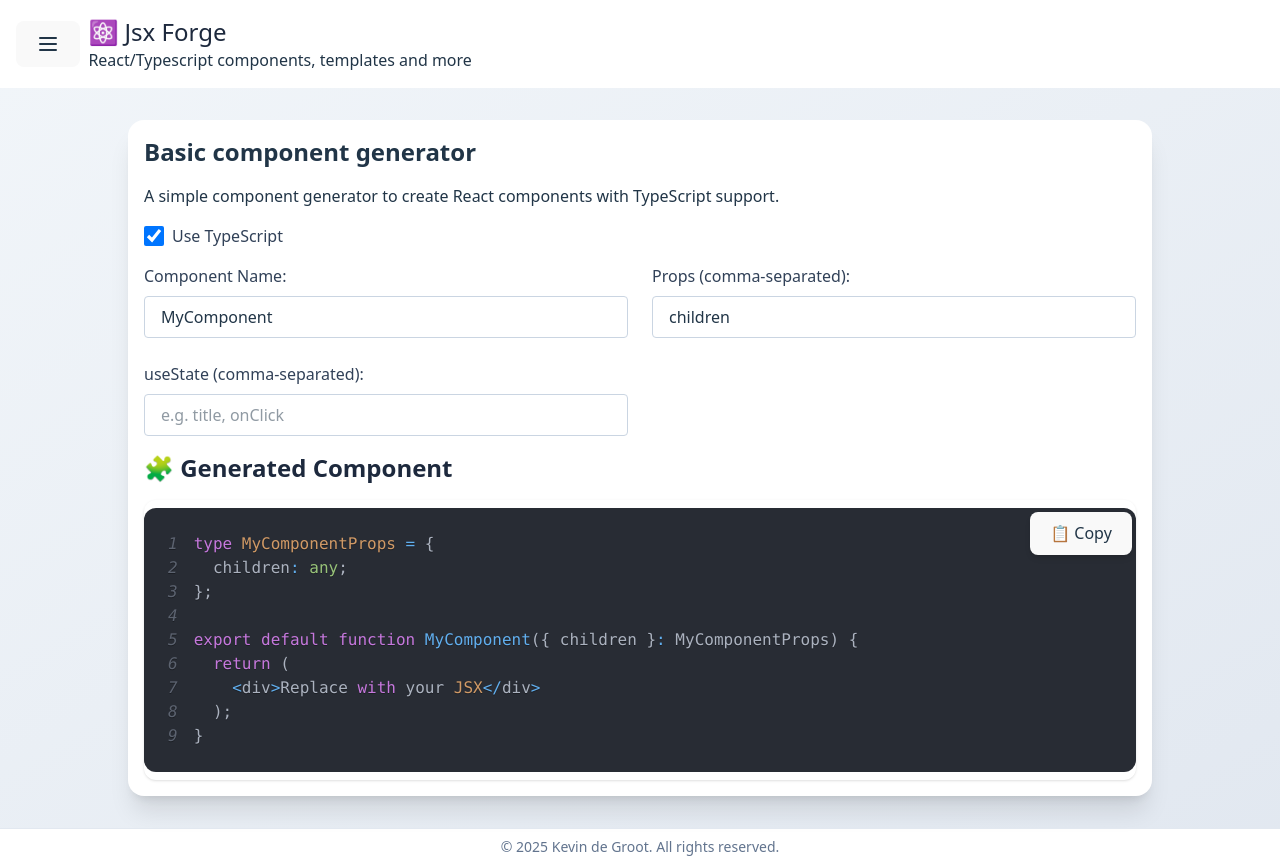
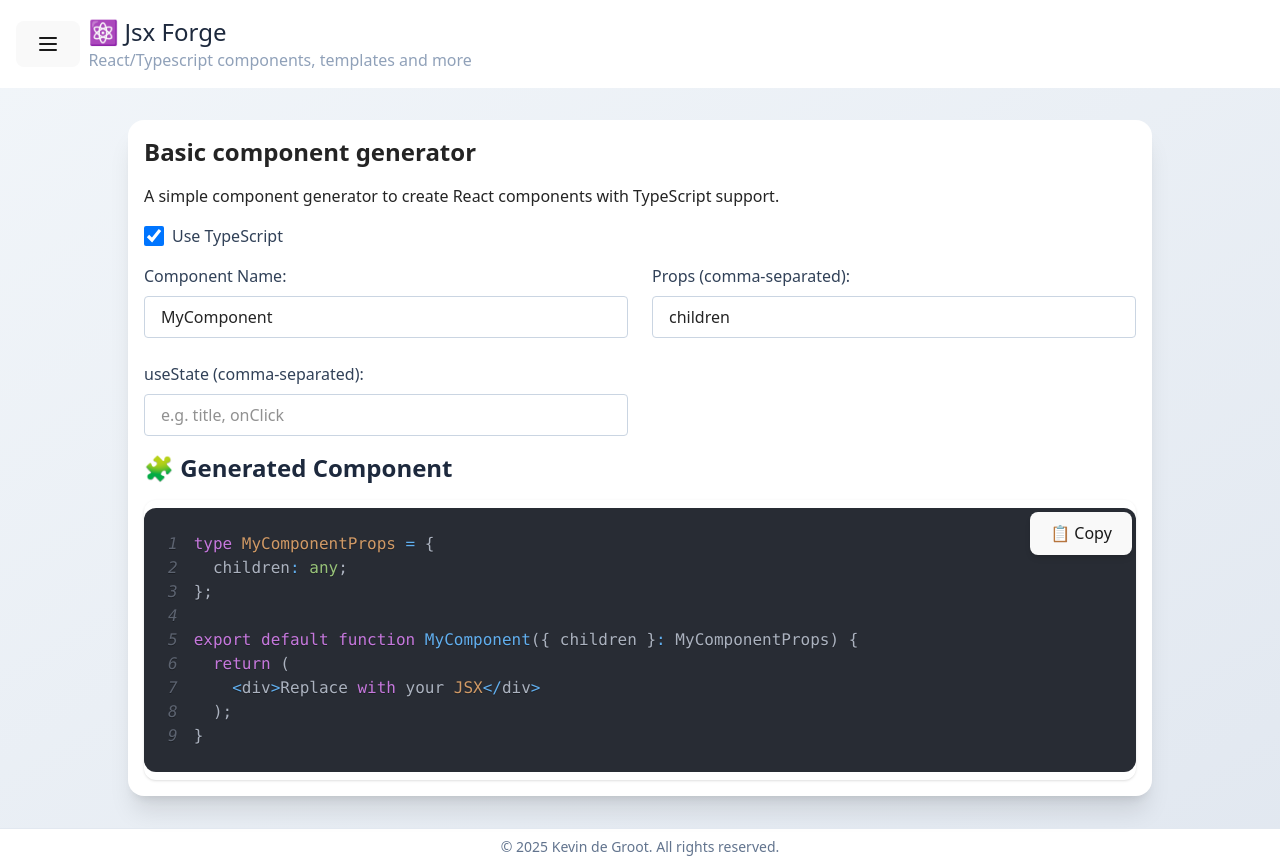
Before and after one commit to KevinDeGroot2015/jsxforge, a React (Vite) app: page / in a window 1280 px wide. Built offline with nearby package versions, Linux system fonts and the light colour scheme.

Commit message:
removed light/dark states & refactored pages based on title names

```diff
--- a/src/assets/styles/index.css
+++ b/src/assets/styles/index.css
@@ -4,11 +4,7 @@
     font-family: system-ui, Avenir, Helvetica, Arial, sans-serif;
     line-height: 1.5;
     font-weight: 400;
-
-    color-scheme: light dark;
-    color: rgba(255, 255, 255, 0.87);
-    background-color: #242424;
-
+    color: #242424;
     font-synthesis: none;
     text-rendering: optimizeLegibility;
     -webkit-font-smoothing: antialiased;
@@ -43,23 +39,12 @@ button {
     font-size: 1em;
     font-weight: 500;
     font-family: inherit;
-    background-color: #1a1a1a;
+    color: #1a1a1a;
+    background-color: #f9f9f9;
     cursor: pointer;
     transition: border-color 0.25s;
 }
+
 button:hover {
-    border-color: #646cff;
+    opacity: 0.8;
 }
-
-@media (prefers-color-scheme: light) {
-    :root {
-        color: #213547;
-        background-color: #ffffff;
-    }
-    a:hover {
-        color: #747bff;
-    }
-    button {
-        background-color: #f9f9f9;
-    }
-}
--- a/src/components/Header/Header.tsx
+++ b/src/components/Header/Header.tsx
@@ -17,7 +17,7 @@ export default function Header() {
                     <Link to="/" className="text-2xl font-bold text-slate-800!">
                         ⚛️ Jsx Forge
                     </Link>
-                    <p>React/Typescript components, templates and more</p>
+                    <p className="text-slate-400">React/Typescript components, templates and more</p>
                 </h1>
             </header>
             <SideBar />
--- a/src/components/ComponentBuilder/ComponentBuilder.tsx
+++ b/src/pages/general/BasicComponentGenerator.tsx
@@ -1,7 +1,7 @@
 import { useState } from "react";
 import CodeOutput from "@components/CodeOutput/CodeOutput";
 
-export default function ComponentBuilder() {
+export default function BasicComponentgenerator() {
     const [componentName, setComponentName] = useState("MyComponent");
     const [propsInput, setPropsInput] = useState("children");
     const [useStateInput, setUsestateInput] = useState("");
--- a/src/pages/home.tsx
+++ /dev/null
@@ -1,7 +0,0 @@
-import ComponentBuilder from "@components/ComponentBuilder/ComponentBuilder";
-
-export default function Home() {
-    return (
-        <ComponentBuilder />
-    );
-}
--- a/src/router/routes.tsx
+++ b/src/router/routes.tsx
@@ -1,4 +1,4 @@
-import Home from "@pages/Home";
+import BasicComponentgenerator from "@pages/general/BasicComponentGenerator";
 
 export type RouteItem = {
     path: string;
@@ -21,7 +21,7 @@ export const routes = [
                 path: "/",
                 title: "Basic component generator",
                 intro: "A simple component generator to create React components with TypeScript support.",
-                element: <Home />,
+                element: <BasicComponentgenerator />,
             },
         ],
     },
```
